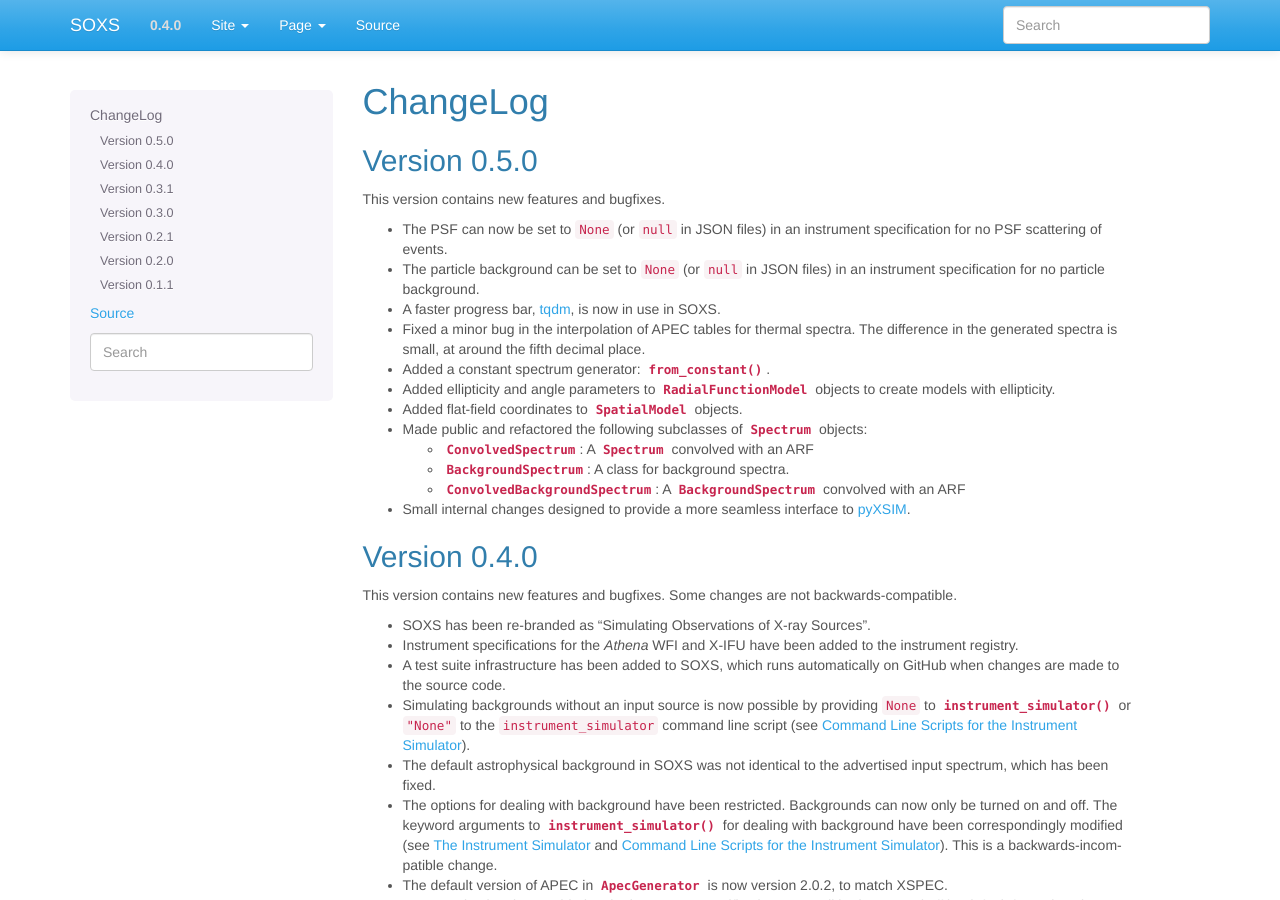
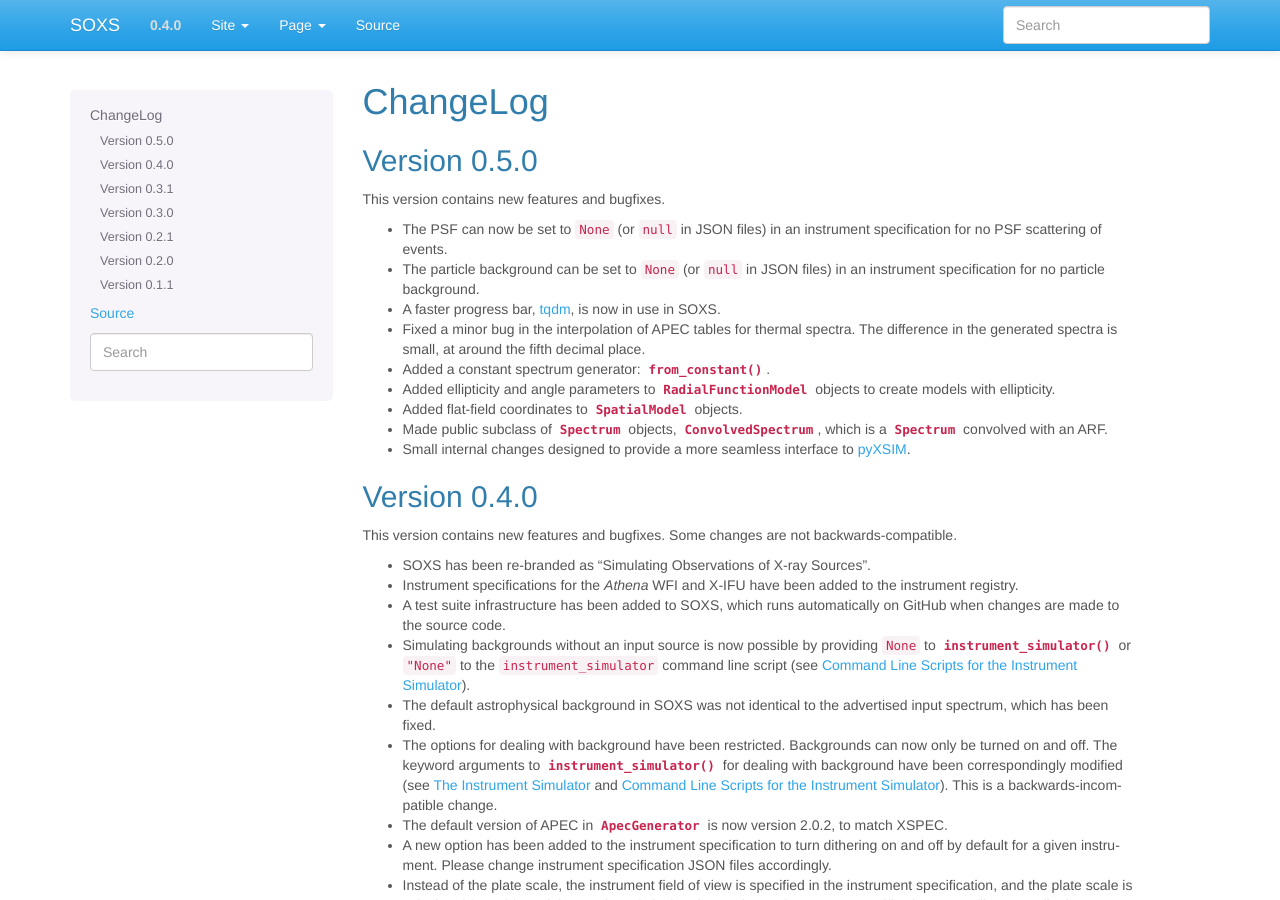
Before and after one commit to lynx-x-ray-observatory/soxs, a Sphinx documentation site: the page built from doc/source/changelog.rst, in a window 1280 px wide and 900 px high. Built offline with Sphinx 7.4.7, drawn with Linux system fonts in a browser that asks for light colours.

Commit message:
We’re only exporting ConvolvedSpectrum

```diff
--- a/doc/source/changelog.rst
+++ b/doc/source/changelog.rst
@@ -19,12 +19,8 @@ This version contains new features and bugfixes.
 * Added ellipticity and angle parameters to :class:`~soxs.spatial.RadialFunctionModel` objects
   to create models with ellipticity.
 * Added flat-field coordinates to :class:`~soxs.spatial.SpatialModel` objects.
-* Made public and refactored the following subclasses of :class:`~soxs.spectra.Spectrum` objects:
-
-  * :class:`~soxs.spectra.ConvolvedSpectrum`: A :class:`~soxs.spectra.Spectrum` convolved with an ARF
-  * :class:`~soxs.background.BackgroundSpectrum`: A class for background spectra.
-  * :class:`~soxs.background.ConvolvedBackgroundSpectrum`: A :class:`~soxs.background.BackgroundSpectrum` convolved with an ARF
-
+* Made public subclass of :class:`~soxs.spectra.Spectrum` objects, :class:`~soxs.spectra.ConvolvedSpectrum`,
+  which is a :class:`~soxs.spectra.Spectrum` convolved with an ARF.
 * Small internal changes designed to provide a more seamless interface to
   `pyXSIM <http://hea-www.cfa.harvard.edu/~jzuhone/pyxsim>`_.
 
```
